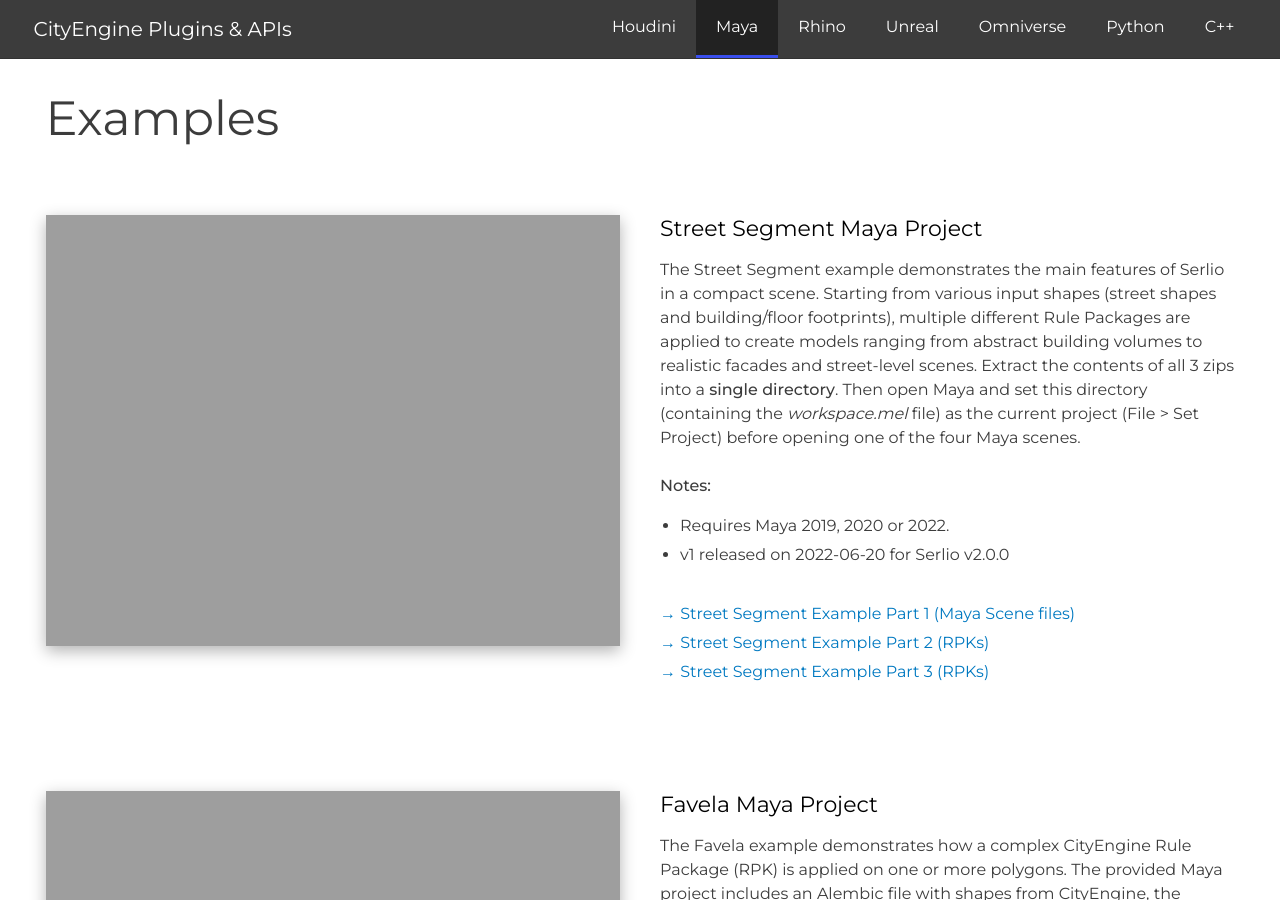
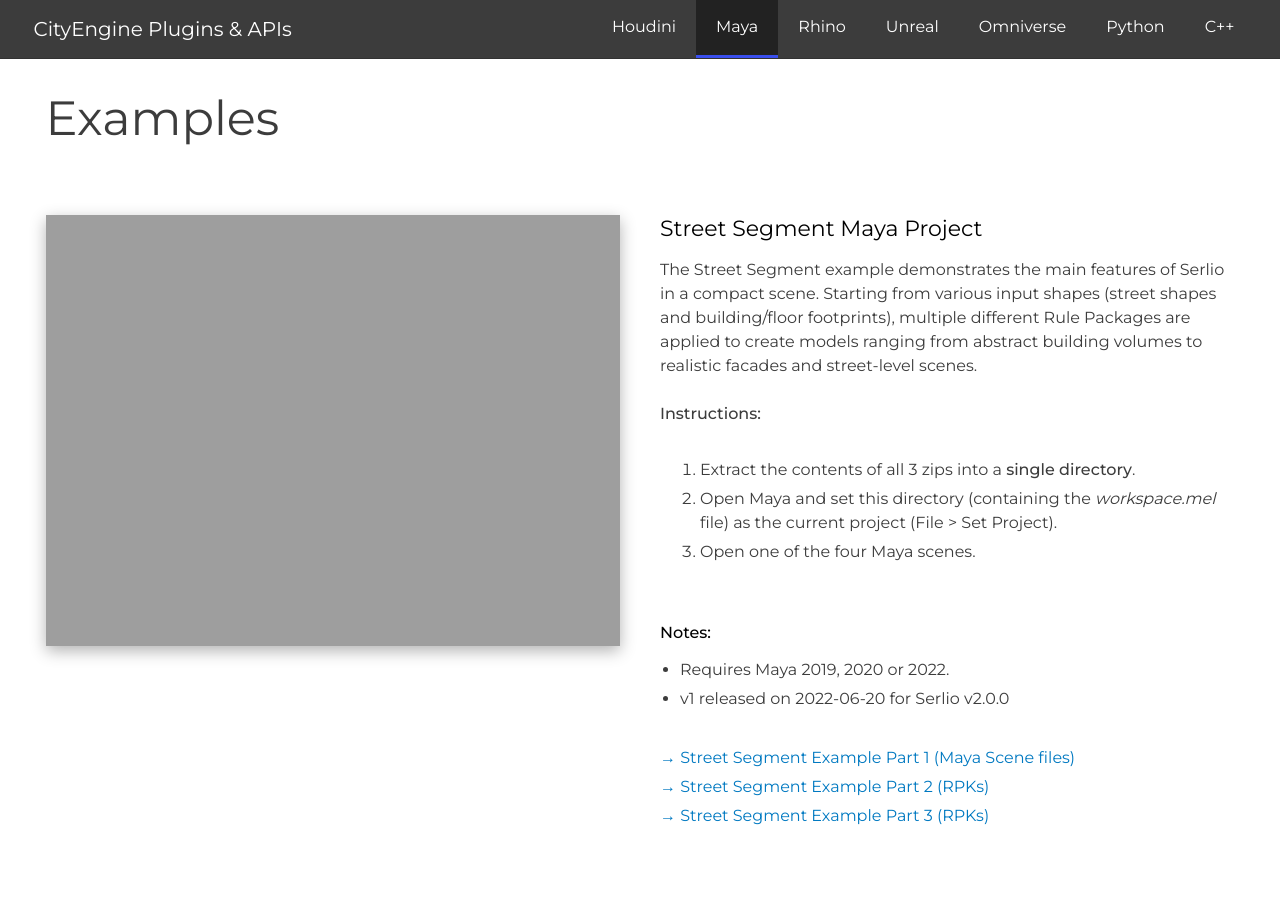
Before and after one commit to Esri/cityengine, a Jekyll site: the page built from _plugins/serlio.md, in a window 1280 px wide and 900 px high, scrolled down 2781 px. Built offline with Jekyll 4.4.1, drawn with Linux system fonts in a browser that asks for light colours; some of the changed text lies outside the part shown.

Commit message:
List Instructions as ordered list

```diff
--- a/_plugins/serlio.md
+++ b/_plugins/serlio.md
@@ -44,7 +44,7 @@
 examples:
 
   - title: Street Segment Maya Project
-    text: The Street Segment example demonstrates the main features of Serlio in a compact scene. Starting from various input shapes (street shapes and building/floor footprints), multiple different Rule Packages are applied to create models ranging from abstract building volumes to realistic facades and street-level scenes. Extract the contents of all 3 zips into a <strong>single directory</strong>. Then open Maya and set this directory (containing the <em>workspace.mel</em> file) as the current project (File > Set Project) before opening one of the four Maya scenes.</br></br><strong>Notes:</strong><ul><li>Requires Maya 2019, 2020 or 2022. </li><li>v1 released on 2022-06-20 for Serlio v2.0.0</li></ul>
+    text: The Street Segment example demonstrates the main features of Serlio in a compact scene. Starting from various input shapes (street shapes and building/floor footprints), multiple different Rule Packages are applied to create models ranging from abstract building volumes to realistic facades and street-level scenes.</br></br><strong>Instructions:</strong><ol><li>Extract the contents of all 3 zips into a <strong>single directory</strong>.</li><li>Open Maya and set this directory (containing the <em>workspace.mel</em> file) as the current project (File > Set Project).</li><li>Open one of the four Maya scenes.</li></ol></br></br><strong>Notes:</strong><ul><li>Requires Maya 2019, 2020 or 2022. </li><li>v1 released on 2022-06-20 for Serlio v2.0.0</li></ul>
 
     files:
     - title: Street Segment Example Part 1 (Maya Scene files)
@@ -60,7 +60,7 @@
 
 
   - title: Favela Maya Project
-    text: The Favela example demonstrates how a complex CityEngine Rule Package (RPK) is applied on one or more polygons. The provided Maya project includes an Alembic file with shapes from CityEngine, the Favela RPK itself and Maya scenes. Extract the contents of the zip. Then open Maya and set the directory with the <em>workspace.mel</em> file as the current project (File > Set Project) before opening one of the three Maya scenes.</br></br><strong>Notes:</strong><ul><li>Requires Maya 2019, 2020 or 2022. </li><li>Based on the <a href="https://www.youtube.com/watch?v=IY5gU1J39Ec" target="_blank">original "Favela" project (YouTube)</a> created with CityEngine, Maya and Maxwell created by Matthias Bühler and Cyrill Oberhänsli. </li><li>v3 released on 2022-06-20 for Serlio v2.0.0</li></ul>
+    text: The Favela example demonstrates how a complex CityEngine Rule Package (RPK) is applied on one or more polygons. The provided Maya project includes an Alembic file with shapes from CityEngine, the Favela RPK itself and Maya scenes.</br></br><strong>Instructions:</strong> <ol><li>Extract the contents of the zip. </li><li>Open Maya and set the directory with the <em>workspace.mel</em> file as the current project (File > Set Project). </li><li>Open one of the three Maya scenes. </li></ol></br></br><strong>Notes:</strong><ul><li>Requires Maya 2019, 2020 or 2022. </li><li>Based on the <a href="https://www.youtube.com/watch?v=IY5gU1J39Ec" target="_blank">original "Favela" project (YouTube)</a> created with CityEngine, Maya and Maxwell created by Matthias Bühler and Cyrill Oberhänsli. </li><li>v3 released on 2022-06-20 for Serlio v2.0.0</li></ul>
 
     files:
     - title: Favela Maya Project
```
